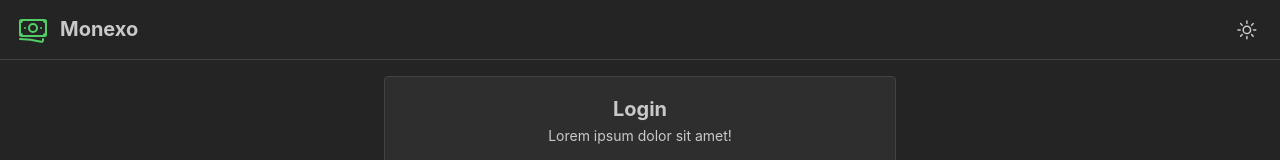
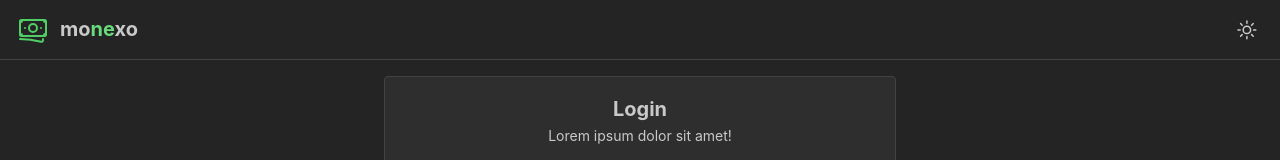
Before and after one commit to saacostam/monexo, a React (Vite) app: page /#/ in a window 1280 px wide. Shown: the top 160 px of the page. Built offline with nearby package versions, Linux system fonts and the light colour scheme; no server answers.

Commit message:
feat(logo): add highlighted text to logo

```diff
--- a/src/shared/components/logo/logo.tsx
+++ b/src/shared/components/logo/logo.tsx
@@ -12,7 +12,11 @@ export function Logo() {
 				<BankNotesIcon />
 			</ThemeIcon>
 			<Text fw="bold" size="xl">
-				Monexo
+				mo
+				<Text c="green" component="span" inherit>
+					ne
+				</Text>
+				xo
 			</Text>
 		</Flex>
 	);
```
